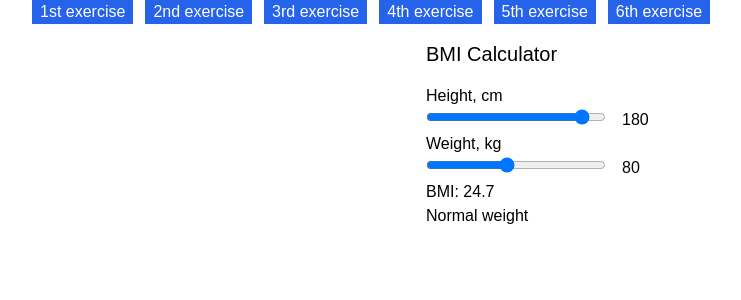
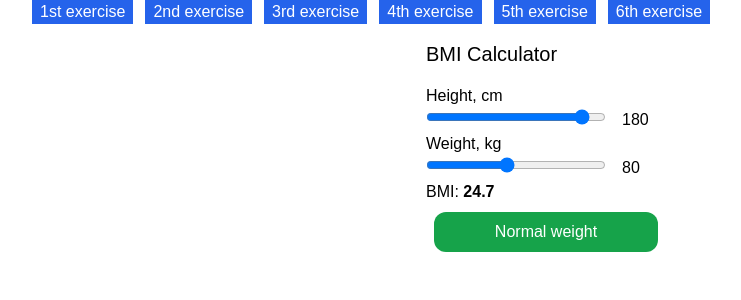
Before and after one commit to mihail-fomin/training-states, a Next.js app: page /6 in a window 1280 px wide. Shown: the top 300 px of the page, without its empty margins (94-835 px from the left). Built offline with nearby package versions, Linux system fonts and the light colour scheme.

Commit message:
completed bmi calculator

```diff
--- a/pages/6.js
+++ b/pages/6.js
@@ -1,6 +1,13 @@
 import * as React from 'react'
 import { MainMenu } from '../components/MainMenu'
 import Container from '../components/Container'
+import { twMerge } from 'tailwind-merge'
+
+const commonCn = `
+p-2 m-2
+rounded-xl
+text-center
+`
 
 function calculateBMI(heightM, weightKg) {
 	return weightKg / heightM ** 2
@@ -16,6 +23,14 @@ function tellBMI(bmi) {
 			bmi <= 29.9 ? 'Overweight' :
 				'Obese'
 }
+
+function tellBMIColor(bmi) {
+	return bmi <= 18.5 ? 'bg-orange-500' :
+		bmi <= 24.9 ? 'bg-green-600 text-white' :
+			bmi <= 29.9 ? 'bg-orange-500' :
+				'bg-red-600 text-white'
+}
+
 
 export default function App() {
 	const [height, setHeight] = React.useState(180);
@@ -60,8 +75,10 @@ export default function App() {
 					<label for='weight'>{weight}</label>
 					<div
 					/>
-					<div>BMI: {renderBMI(height, weight)} </div>
-					<div>{tellBMI(bmi)}</div>
+					<div>BMI: <strong>{bmi}</strong> </div>
+					<div className={twMerge(commonCn + tellBMIColor(bmi))}>
+						{tellBMI(bmi)}
+					</div>
 				</div>
 			</Container>
 		</>
```
